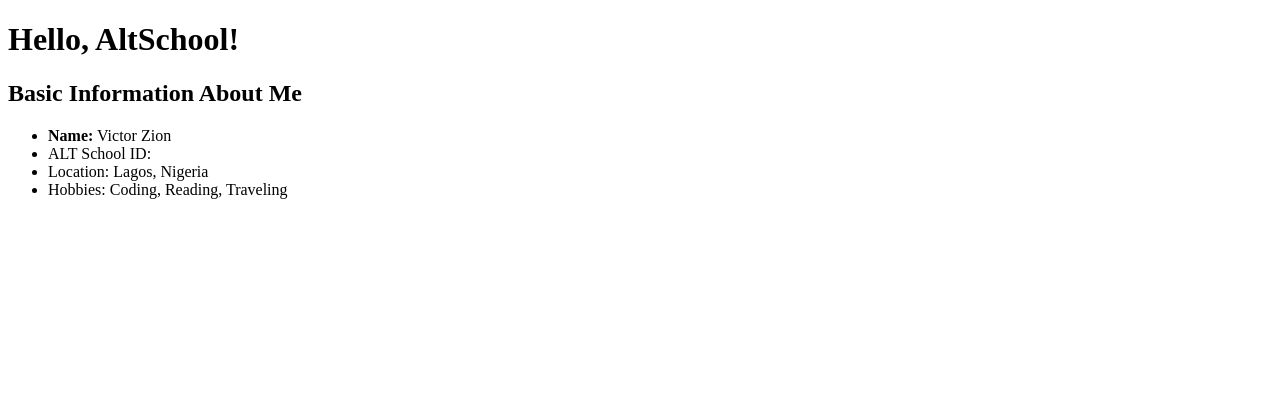
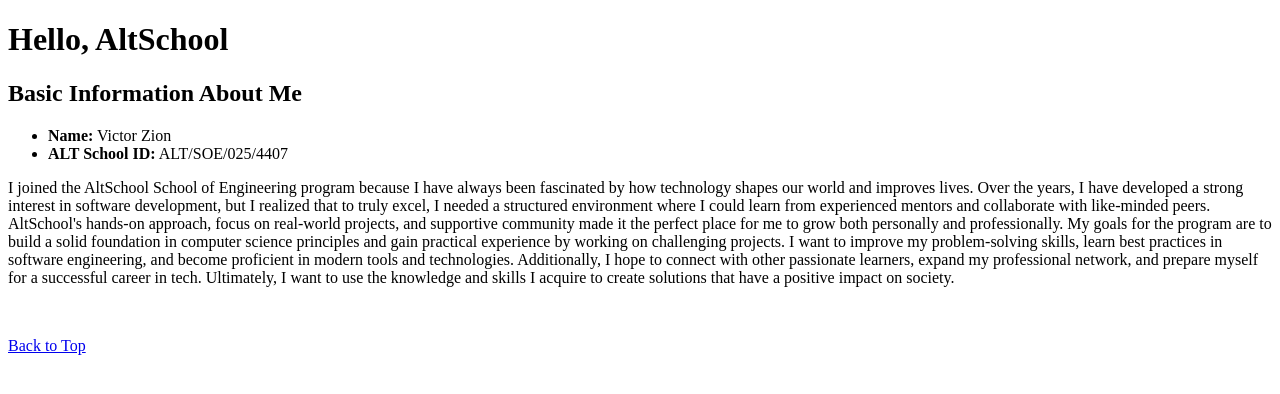
Before and after one commit to VictorZhayon/AltSchool-SchoolOfEngineering, a plain HTML site: page Assignment 1/index.html in a window 1280 px wide. Drawn offline with Linux system fonts and the light colour scheme.

Commit message:
update: added school ID and page title

```diff
--- a/Assignment 1/index.html
+++ b/Assignment 1/index.html
@@ -3,19 +3,31 @@
 <head>
     <meta charset="UTF-8">
     <meta name="viewport" content="width=device-width, initial-scale=1.0">
-    <title>Document</title>
+    <title>Assignment 1</title>
 </head>
 <body>
+    <a id="top"></a>
     <header>
-        <h1>Hello, AltSchool!</h1>
+        <h1><strong>Hello, AltSchool</strong></h1>
     </header>
 
     <h2>Basic Information About Me</h2>
     <ul>
         <li><strong>Name:</strong> Victor Zion</li>
-        <li>ALT School ID: </li>
-        <li>Location: Lagos, Nigeria</li>
-        <li>Hobbies: Coding, Reading, Traveling</li>
+        <li><strong>ALT School ID:</strong> ALT/SOE/025/4407</li>
     </ul>
+    <p>
+        I joined the AltSchool School of Engineering program because I have always been fascinated by how technology shapes our world and improves lives.
+        Over the years, I have developed a strong interest in software development, but I realized that to truly excel, I needed a structured environment where I could learn from experienced mentors and collaborate with like-minded peers.
+        AltSchool's hands-on approach, focus on real-world projects, and supportive community made it the perfect place for me to grow both personally and professionally.
+        My goals for the program are to build a solid foundation in computer science principles and gain practical experience by working on challenging projects.
+        I want to improve my problem-solving skills, learn best practices in software engineering, and become proficient in modern tools and technologies.
+        Additionally, I hope to connect with other passionate learners, expand my professional network, and prepare myself for a successful career in tech.
+        Ultimately, I want to use the knowledge and skills I acquire to create solutions that have a positive impact on society.
+    </p>
+    <br>
+    <p>
+        <a href="#top">Back to Top</a>
+    </p>
 </body>
 </html>
```
